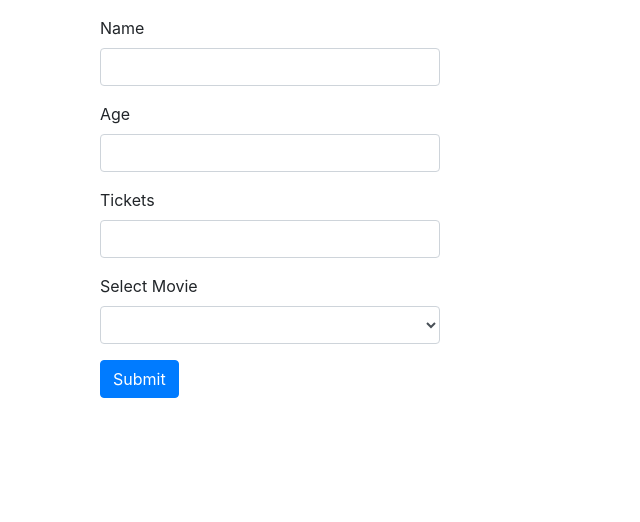
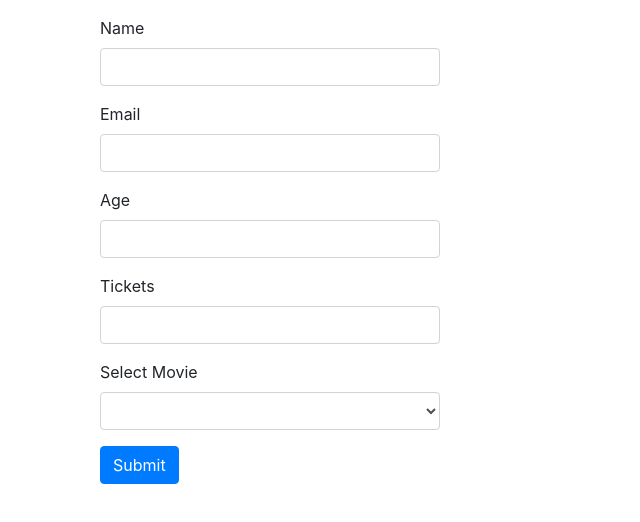
Before and after one commit to HaiderMalik12/forms-in-vuejs, a Vue app: page / in a window 1280 px wide. Shown: the top 522 px of the page, without its empty margins (0-640 px from the left). Built offline with nearby package versions, Linux system fonts and the light colour scheme.

Commit message:
custom-validations-starter

```diff
--- a/src/components/FormValidations.vue
+++ b/src/components/FormValidations.vue
@@ -9,6 +9,10 @@
         <div class="form-group col-4">
             <label for="name">Name</label>
             <input class="form-control" id="name" v-model="name" type="text" name="name"/>
+        </div>
+            <div class="form-group col-4">
+                <label for="email">Email</label>
+                <input class="form-control" id="email" v-model="email" type="email" name="email"/>
         </div>
                 <div class="form-group col-4">
                     <label for="age">Age</label>
@@ -41,7 +45,8 @@ export default {
        name: null,
        age: null,
        movie: null,
-       tickets: null
+       tickets: null,
+       email: null
      }
  },
  methods:{
@@ -67,6 +72,10 @@ export default {
           return true;
       }
 
+    },
+    validEmail: function (email) {
+      var re = /^(([^<>()\[\]\\.,;:\s@"]+(\.[^<>()\[\]\\.,;:\s@"]+)*)|(".+"))@((\[[0-9]{1,3}\.[0-9]{1,3}\.[0-9]{1,3}\.[0-9]{1,3}\])|(([a-zA-Z\-0-9]+\.)+[a-zA-Z]{2,}))$/;
+      return re.test(email);
     }
  }
 }
```
Lines whose indentation alone changed are shown as unchanged.
